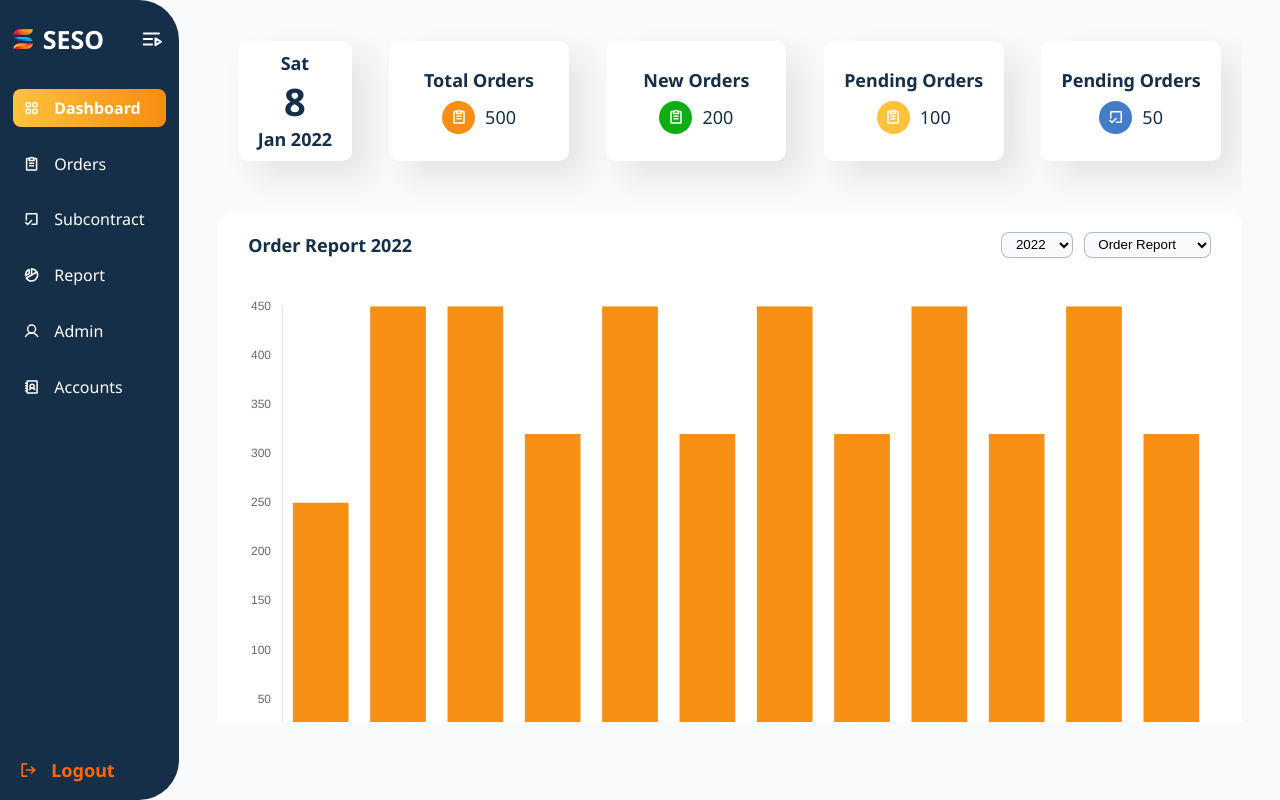
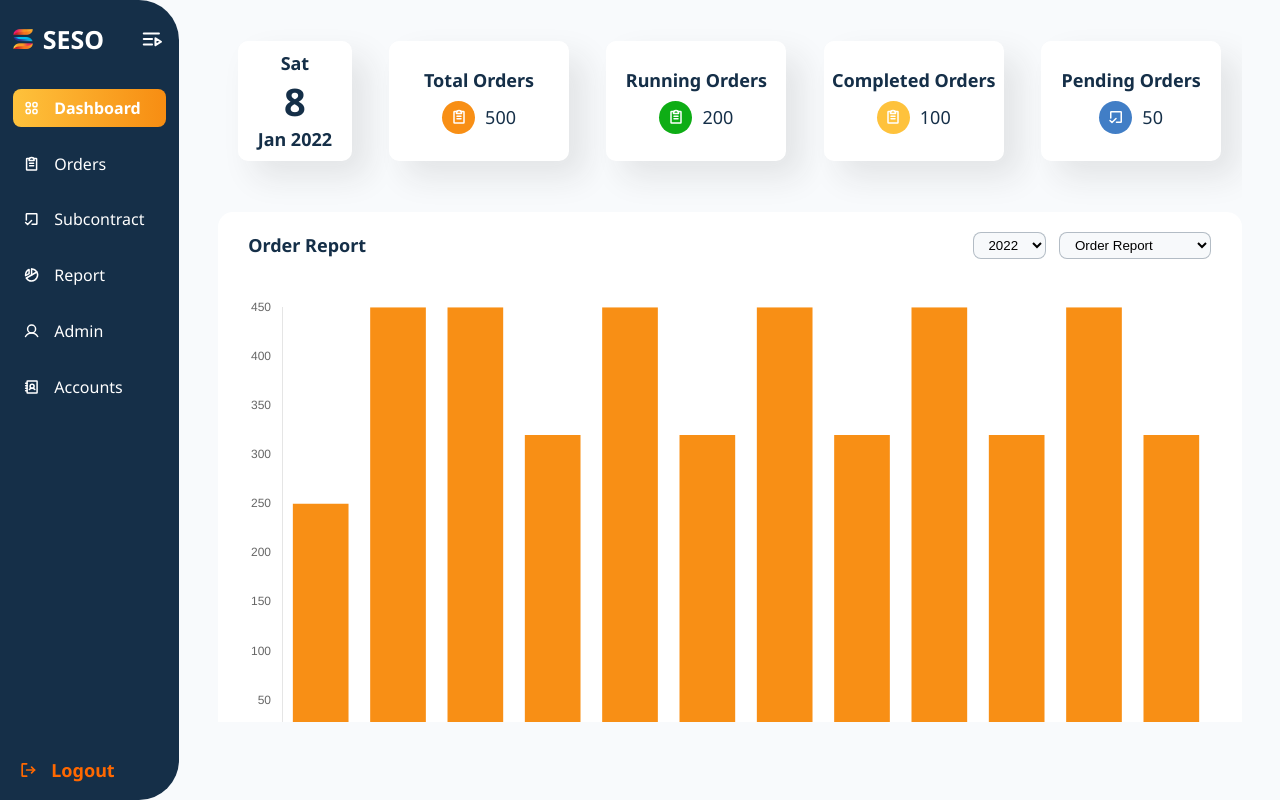
Before and after one commit to manu293/seso, a React (Create React App) app: page /dashboard in a window 1280 px wide. Built offline with nearby package versions, Linux system fonts and the light colour scheme.

Commit message:
Dashboard UI fix

```diff
--- a/src/pages/dashboard.js
+++ b/src/pages/dashboard.js
@@ -1,6 +1,6 @@
 // imports
 import { CheckSquareOffset, ClipboardText } from "phosphor-react";
-import React from "react";
+import React, { useState } from "react";
 import {
     Chart as ChartJS,
     CategoryScale,
@@ -29,6 +29,13 @@ ChartJS.register(
 );
 
 const Dashboard = () => {
+    const [reportSection, setReport] = useState("orderReport");
+
+    const orderList = {
+        orderReport: "Order Report",
+        vendorReport: "Vendor Report",
+        productionReport: "Production Report"
+    }
     const dateFormatter = new DateFormatter();
 
     const currentDate = dateFormatter.getCurrentDate();
@@ -67,7 +74,7 @@ const Dashboard = () => {
                     </div>
 
                     <div className="dashboardItemContainer">
-                        <p className="dashboardItemHeader">New Orders</p>
+                        <p className="dashboardItemHeader">Running Orders</p>
 
                         <div className="dashboardSubItemContainer">
                             <div className="dashboardNewOrderCircle">
@@ -83,7 +90,7 @@ const Dashboard = () => {
                     </div>
 
                     <div className="dashboardItemContainer">
-                        <p className="dashboardItemHeader">Pending Orders</p>
+                        <p className="dashboardItemHeader">Completed Orders</p>
 
                         <div className="dashboardSubItemContainer">
                             <div className="dashboardPendingOrderCircle">
@@ -123,17 +130,23 @@ const Dashboard = () => {
                         <div className="orderReportContainer">
                             <div className="orderReportHeaderContainer">
 
-                                <p className="orderReportHeaderText">Order Report 2022</p>
+                                <p className="orderReportHeaderText">
+                                    {orderList[reportSection]}
+                                </p>
 
                                 <div className="orderReportRightSection">
                                     <select className="orderHeaderSelect orderSelectMargin">
                                         <option value="2022">2022</option>
-                                        <option value="2021">2021</option>
                                     </select>
 
-                                    <select className="orderHeaderSelect">
-                                        <option value="order_report">Order Report</option>
-                                        <option value="vendor_report">Vendor Report</option>
+                                    <select
+                                        className="orderHeaderSelect"
+                                        value={reportSection}
+                                        onChange={(e) => setReport(e.target.value)}
+                                    >
+                                        <option value="orderReport">Order Report</option>
+                                        <option value="vendorReport">Vendor Report</option>
+                                        <option value="productionReport">Production Report</option>
                                     </select>
                                 </div>
 
@@ -182,7 +195,7 @@ const Dashboard = () => {
 
                         <div className="priorityContainer">
 
-                            <p className="lastSectionHeader">Priority Order</p>
+                            <p className="lastSectionHeader">Order Status</p>
 
                             <div className="lastSectionBody">
                                 <table className="lastSectionTable">
@@ -198,9 +211,15 @@ const Dashboard = () => {
                                     <tbody className="lastSectionTableContainer">
 
                                         <tr className="lastSectionTableContainer">
-                                            <td className="lastSectionTableBody">100</td>
-                                            <td className="lastSectionTableBody">Total order</td>
-                                            <td className="lastSectionTableBody">Total order</td>
+                                            <td className="lastSectionTableBody">
+                                                <p className="lastSectionTableText">100</p>
+                                            </td>
+                                            <td className="lastSectionTableBody">
+                                                <p className="lastSectionTableActiveText">Total order</p>
+                                            </td>
+                                            <td className="lastSectionTableBody">
+                                                <p className="lastSectionTableActiveText">Total order</p>
+                                            </td>
                                             <td className="lastSectionTableBody">
                                                 <div className="lastSectionCompleted">
                                                     <p className="lastSectionButtonText">Completed</p>
@@ -209,9 +228,15 @@ const Dashboard = () => {
                                         </tr>
 
                                         <tr className="lastSectionTableContainer">
-                                            <td className="lastSectionTableBody">100</td>
-                                            <td className="lastSectionTableBody">Total order</td>
-                                            <td className="lastSectionTableBody">Total order</td>
+                                            <td className="lastSectionTableBody">
+                                                <p className="lastSectionTableText">100</p>
+                                            </td>
+                                            <td className="lastSectionTableBody">
+                                                <p className="lastSectionTableActiveText">Total order</p>
+                                            </td>
+                                            <td className="lastSectionTableBody">
+                                                <p className="lastSectionTableActiveText">Total order</p>
+                                            </td>
                                             <td className="lastSectionTableBody">
                                                 <div className="lastSectionOnGoing">
                                                     <p className="lastSectionButtonOnGoing">On Going</p>
@@ -220,20 +245,15 @@ const Dashboard = () => {
                                         </tr>
 
                                         <tr className="lastSectionTableContainer">
-                                            <td className="lastSectionTableBody">100</td>
-                                            <td className="lastSectionTableBody">Total order</td>
-                                            <td className="lastSectionTableBody">Total order</td>
                                             <td className="lastSectionTableBody">
-                                                <div className="lastSectionOnGoing">
-                                                    <p className="lastSectionButtonOnGoing">On Going</p>
-                                                </div>
+                                                <p className="lastSectionTableText">100</p>
                                             </td>
-                                        </tr>
-
-                                        <tr className="lastSectionTableContainer">
-                                            <td className="lastSectionTableBody">100</td>
-                                            <td className="lastSectionTableBody">Total order</td>
-                                            <td className="lastSectionTableBody">Total order</td>
+                                            <td className="lastSectionTableBody">
+                                                <p className="lastSectionTableActiveText">Total order</p>
+                                            </td>
+                                            <td className="lastSectionTableBody">
+                                                <p className="lastSectionTableActiveText">Total order</p>
+                                            </td>
                                             <td className="lastSectionTableBody">
                                                 <div className="lastSectionCompleted">
                                                     <p className="lastSectionButtonText">Completed</p>
@@ -242,9 +262,15 @@ const Dashboard = () => {
                                         </tr>
 
                                         <tr className="lastSectionTableContainer">
-                                            <td className="lastSectionTableBody">100</td>
-                                            <td className="lastSectionTableBody">Total order</td>
-                                            <td className="lastSectionTableBody">Total order</td>
+                                            <td className="lastSectionTableBody">
+                                                <p className="lastSectionTableText">100</p>
+                                            </td>
+                                            <td className="lastSectionTableBody">
+                                                <p className="lastSectionTableActiveText">Total order</p>
+                                            </td>
+                                            <td className="lastSectionTableBody">
+                                                <p className="lastSectionTableActiveText">Total order</p>
+                                            </td>
                                             <td className="lastSectionTableBody">
                                                 <div className="lastSectionCompleted">
                                                     <p className="lastSectionButtonText">Completed</p>
--- a/src/styles/dashboard.css
+++ b/src/styles/dashboard.css
@@ -250,9 +250,6 @@
 }
 
 .lastSectionTableBody {
-    font-size: 16px;
-    color: #152F48;
-    text-align: center;
     background-color: inherit;
     padding-top: 3%;
 }
@@ -260,7 +257,7 @@
 .lastSectionCompleted {
     background: #0EAD15;
     border: 0.2px solid rgba(21, 47, 72, 0.3);
-    padding: 1%;
+    padding: 4%;
     border-radius: 8px;
 }
 
@@ -275,7 +272,7 @@
     border: 1px solid #F78D12;
     background-color: #fff;
     border-radius: 8px;
-    padding: 1%;
+    padding: 4%;
 }
 
 .lastSectionButtonOnGoing {
@@ -284,3 +281,18 @@
     font-family: 'Noto Sans', sans-serif;
     font-weight: bold;
 }
+
+.lastSectionTableText {
+    font-size: 16px;
+    color: #152F48;
+    font-family: 'Noto Sans', sans-serif;
+    text-align: center;
+}
+
+.lastSectionTableActiveText {
+    font-size: 16px;
+    font-weight: bold;
+    color: #152F48;
+    font-family: 'Noto Sans', sans-serif;
+    text-align: center;
+}
```
